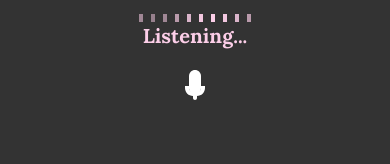
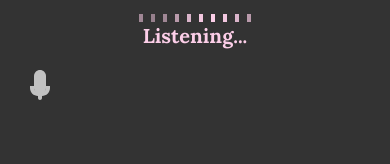
Before and after one commit to BetaCoder28/maria, a React (Vite) app: page /maria in a window 390 px wide. Shown: the part 353-517 px from the top of the page. Built offline with nearby package versions, Linux system fonts and the light colour scheme.

Commit message:
Microphone first attempts

```diff
--- a/src/Components/Microphone/index.jsx
+++ b/src/Components/Microphone/index.jsx
@@ -1,8 +1,11 @@
 
-const microphone = () => {
+const Microphone = ({onClick, isListening}) => {
 
     return(
-        <div className="flex justify-center mt-4 space-x-2">
+        <button
+        onClick = {onClick}
+        className={`flex justify-center mt-4 space-x-2 microphone-button ${isListening ? 'opacity-100' : 'opacity-70 hover:opacity-100'
+            } transition-opacity duration-200`}>
             <svg
                 xmlns="http://www.w3.org/2000/svg"
                 width="48"
@@ -25,10 +28,10 @@ const microphone = () => {
                 />
             </svg>
 
-        </div>
+        </button>
     );
 
 }
 
 
-export default microphone;
+export default Microphone;
--- a/src/Pages/Maria/index.jsx
+++ b/src/Pages/Maria/index.jsx
@@ -1,9 +1,59 @@
+import { useState, useEffect } from "react";
+
 import MariaImage from "../../Components/Maria";
 import Feedback from "../../Components/Feedback";
 import Listening from "../../Components/Listening";
 import Microphone from "../../Components/Microphone";
 
+
 const Maria = () => {
+
+    const [isListening, setIsListening] = useState(false);
+    const [transcript, setTranscript] = useState('');
+    const [recognition, setRecognition] = useState(null);
+
+    useEffect(() => {
+        // configurar el api de reconocimiento de voz
+        const SpeechRecognition = window.SpeechRecognition || window.webkitSpeechRecognition;
+        if (SpeechRecognition){
+            const recognition = new SpeechRecognition();
+            recognition.continuous = true
+            recognition.interimResults = true;
+            recognition.lang = 'es-Es';
+
+            recognition.onresult = (event) =>{
+                const current = event.resultIndex;
+                const transcript = Array.from(event.results)
+                .map(result => result[0])
+                .map(result => result.transcript)
+                .join('');
+            setTranscript(transcript);
+            console.log('Detected Text: ', transcript);
+            };
+
+            recognition.onerror = (event) => {
+                console.error('Error :', event.error);
+            };
+
+            setRecognition(recognition);
+
+        } else {
+            console.warn('Voice recognice not compatible');
+        }
+    }, []
+    );
+
+
+    const toggleMicrophone = () => {
+        if (isListening) {
+            recognition?.stop();
+        } else {
+            recognition?.start();
+        }
+        setIsListening(!isListening);
+    };
+
+
     return(
         <div className="flex flex-col md:flex-row justify-between w-full h-auto p-4 md:p-8">
             {/* Animación del listening */}
@@ -13,7 +63,10 @@ const Maria = () => {
                     {/* Listening Part */}
                     <Listening />
                     <p className="text-pink-200 text-xl font-semibold">Listening...</p>
-                    <Microphone />
+                    <Microphone
+                        onClick={toggleMicrophone}
+                        isListening={isListening}
+                    />
                 </aside>
             </div>
 
```
